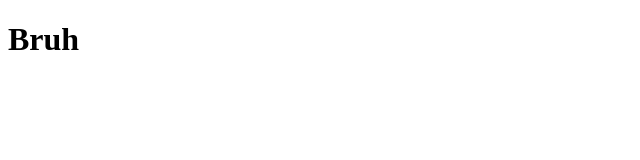
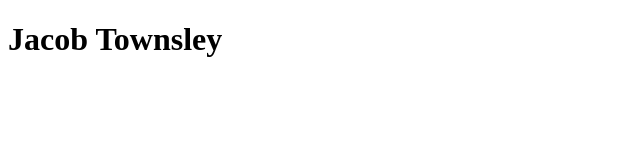
Before and after one commit to jtownsley25/jtownsley25.github.io, a plain HTML site: page index.html in a window 1280 px wide. Shown: the whole page, without its empty margins (0-640 px from the left). Drawn offline with Linux system fonts and the light colour scheme.

Commit message:
Update index.html

```diff
--- a/index.html
+++ b/index.html
@@ -1,7 +1,7 @@
 <!DOCTYPE html>
 <html>
 <body>
-<h1>Bruh</h1>
+<h1>Jacob Townsley</h1>
 <p></p>
 </body>
 </html>
```
